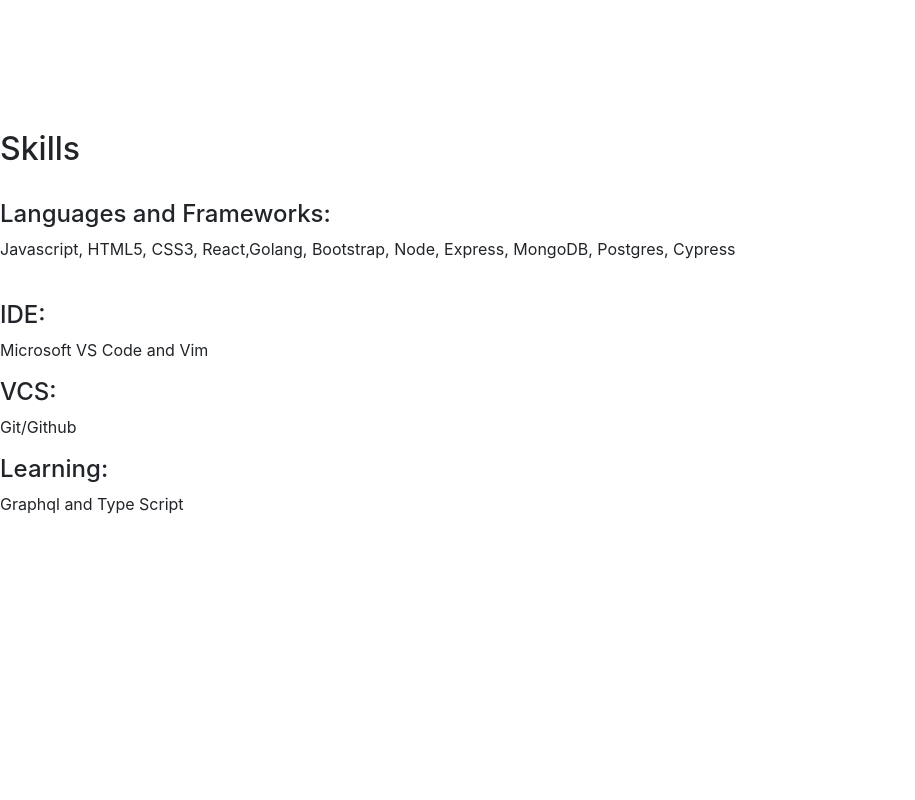
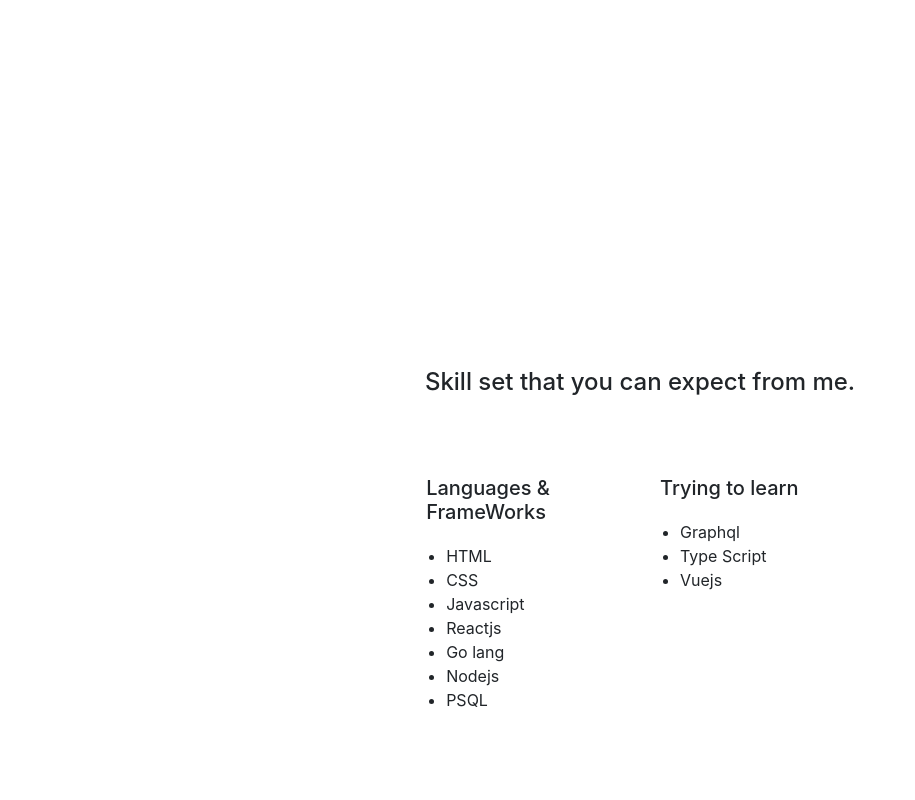
Before and after one commit to sridhar02/Personal-website, a Next.js app: page / in a window 1280 px wide. Shown: the part 1640-2440 px from the top of the page, without its empty margins (0-915 px from the left). Built offline with nearby package versions, Linux system fonts and the light colour scheme.

Commit message:
Skills component

```diff
--- a/pages/index.js
+++ b/pages/index.js
@@ -105,7 +105,28 @@ function Experience() {
 const useSkillsStyles = makeStyles({
   root: {
     minHeight: "100vh",
-    minWidth: "275",
+    margin: "auto 0px",
+    display: "flex",
+    flexDirection: "column",
+    justifyContent: "center",
+    alignItems: "center",
+    padding: "3.332rem",
+  },
+  mainSection: {
+    display: "flex",
+  },
+  subsection: {
+    width: "50%",
+    margin: "20px",
+  },
+  list: {
+    margin: "20px",
+  },
+  title: {
+    display: "flex",
+    justifyContent: "center",
+    alignItems: "center ",
+    margin: "60px",
   },
 });
 
@@ -113,20 +134,29 @@ function Skills() {
   const classes = useSkillsStyles();
   return (
     <div className={classes.root} id="skills">
-      <h2>Skills </h2>
-      <br />
-      <h4>Languages and Frameworks:</h4>
-      <p>
-        Javascript, HTML5, CSS3, React,Golang, Bootstrap, Node, Express,
-        MongoDB, Postgres, Cypress
-      </p>
-      <br />
-      <h4>IDE:</h4>
-      <p> Microsoft VS Code and Vim</p>
-      <h4>VCS:</h4>
-      <p>Git/Github</p>
-      <h4>Learning:</h4>
-      <p>Graphql and Type Script</p>
+      <h4 className={classes.title}>Skill set that you can expect from me.</h4>
+      <div className={classes.mainSection}>
+        <div className={classes.subsection}>
+          <h5>Languages & FrameWorks</h5>
+          <ul className={classes.list}>
+            <li>HTML</li>
+            <li> CSS</li>
+            <li>Javascript</li>
+            <li>Reactjs</li>
+            <li>Go lang</li>
+            <li>Nodejs</li>
+            <li>PSQL</li>
+          </ul>
+        </div>
+        <div className={classes.subsection}>
+          <h5>Trying to learn</h5>
+          <ul className={classes.list}>
+            <li>Graphql</li>
+            <li>Type Script</li>
+            <li>Vuejs</li>
+          </ul>
+        </div>
+      </div>
     </div>
   );
 }
@@ -134,6 +164,8 @@ function Skills() {
 const useProjectStyles = makeStyles({
   main: {
     minHeight: "100vh",
+    margin: "auto 0px",
+    padding: "3.332rem",
   },
   root: {
     display: "flex",
@@ -162,9 +194,9 @@ function Projects() {
   const classes = useProjectStyles();
   return (
     <div id="Projects" className={classes.main}>
-      <h5 className={classes.title}>These are some my personal projects</h5>
+      <h4 className={classes.title}>These are some my personal projects</h4>
       <div className={classes.root} id="projects">
-        <div className={classes.card}>
+        <div>
           <a href="https://issue-hub.now.sh/join" target="_blank">
             <img
               className={classes.image}
```
